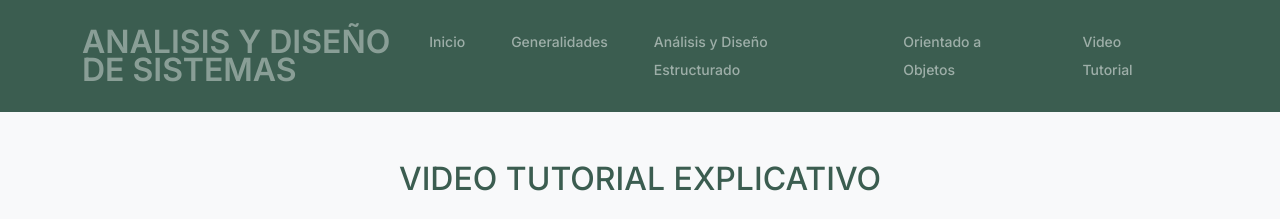
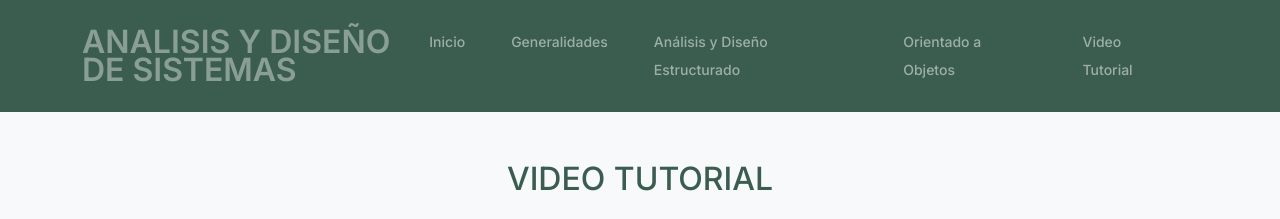
Before and after one commit to BetzabeG/proyectoSistemaHotel, a plain HTML site: page video.html in a window 1280 px wide. Shown: the top 219 px of the page. Drawn offline with Linux system fonts and the light colour scheme; grey boxes are pictures that could not be loaded.

Commit message:
version final

```diff
--- a/video.html
+++ b/video.html
@@ -108,26 +108,30 @@
     </nav>
     <!-- End Header/Navigation -->
 
-
-    <!-- Start Árbol de Problemas Section -->
 <section class="bg-light py-5">
     <div class="container">
       <div class="row justify-content-center">
         <div class="col-lg-10">
           <div class="text-center mb-4">
-            <h2 class="mb-3" style="color: #3b5d50;">VIDEO TUTORIAL EXPLICATIVO</h2>
+            <h2 class="mb-3" style="color: #3b5d50;">VIDEO TUTORIAL</h2>
           </div>
 
           <div class="text-center mb-4">
+
             <video src="/videos/Video-Analisis-Sistema-1.m4v" width="500px" height="500px" controls>
+
             </video>
-        </div>
+          </div>
+
 
 
         </div>
       </div>
     </div>
   </section>
+
+
+
 
   <script src="js/bootstrap.bundle.min.js"></script>
   <script src="js/tiny-slider.js"></script>
```
Also changed, not shown: orientado_objetos.html (+2 -1 lines).
